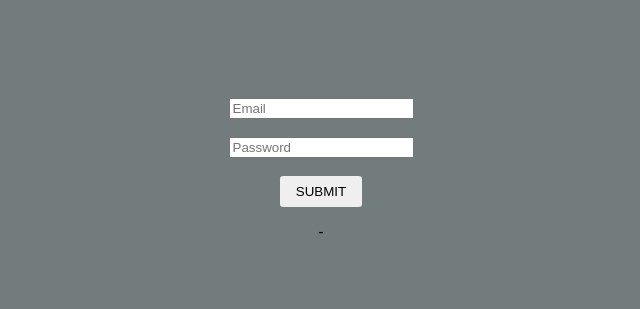
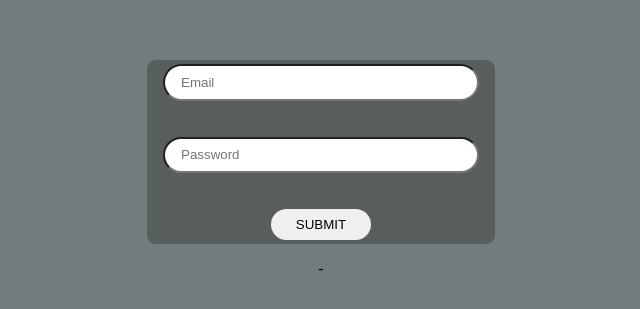
Before and after one commit to mduduzi01/My-Javascript-Test, a plain HTML site: page index.html in a window 1280 px wide. Shown: the part 239-548 px from the top of the page, without its empty margins (327-967 px from the left). Drawn offline with Linux system fonts and the light colour scheme.

Commit message:
add div input

```diff
--- a/index.html
+++ b/index.html
@@ -32,14 +32,11 @@
 
 <body>
 
-
-
-
     <div>
 
             <input type="email" id="email" placeholder="Email">
             <br><br>
-            <input type="9password" id="password" placeholder="Password">
+            <input type="password" id="password" placeholder="Password">
             <br><br>
             <button type="button" onclick="myCode()" data-mdb-ripple-color="dark">SUBMIT</button>
 
--- a/style.css
+++ b/style.css
@@ -5,15 +5,17 @@ a {
     text-align: center;
     margin-left: 50%;
 }
-#form {
+input {
     display: flex;
     flex-direction: column;
-    justify-content: center;
+    /* justify-content: center; */
     align-items: center;
-    width: 500px;
-    gap: 1.5rem;
-    padding: 2.5rem;
-    border-radius: 0.2rem;
+    width: 280px;
+    /* gap: 1.5rem; */
+    padding: 1rem;
+    border-radius: 15rem;
+    height: 0.1px;
+    background-origin: rgb(102, 94, 94);
   }
   button:hover {
     background-color: rgba(0, 0, 0, 0.226);
@@ -21,8 +23,9 @@ a {
   button {
     padding: 0.5rem 1rem;
     border: none;
-    border-radius: 0.2rem;
+    border-radius: 10rem;
     transition: 500ms;
+    width: 100px;
   }
   #form input {
     width: 100%;
@@ -30,3 +33,8 @@ a {
     border-radius: .5rem;
     border: solid 1px var(--darkGray);
   }
+div{
+  background-color: rgba(0, 0, 0, 0.24);
+  padding: .3rem 1rem;
+  border-radius: 0.55rem;
+}
```
Also changed, not shown: home.html (+7 -2 lines), home.js (line endings or trailing spaces).
